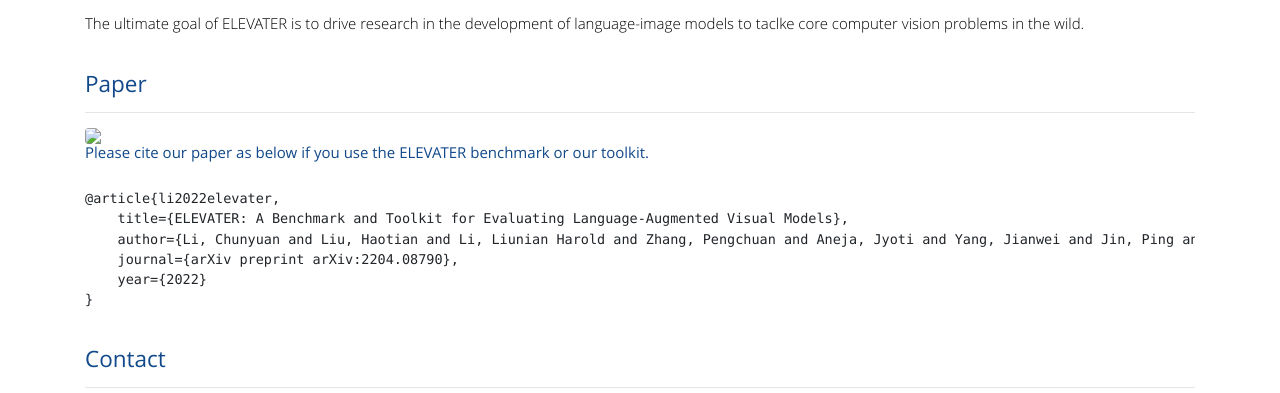
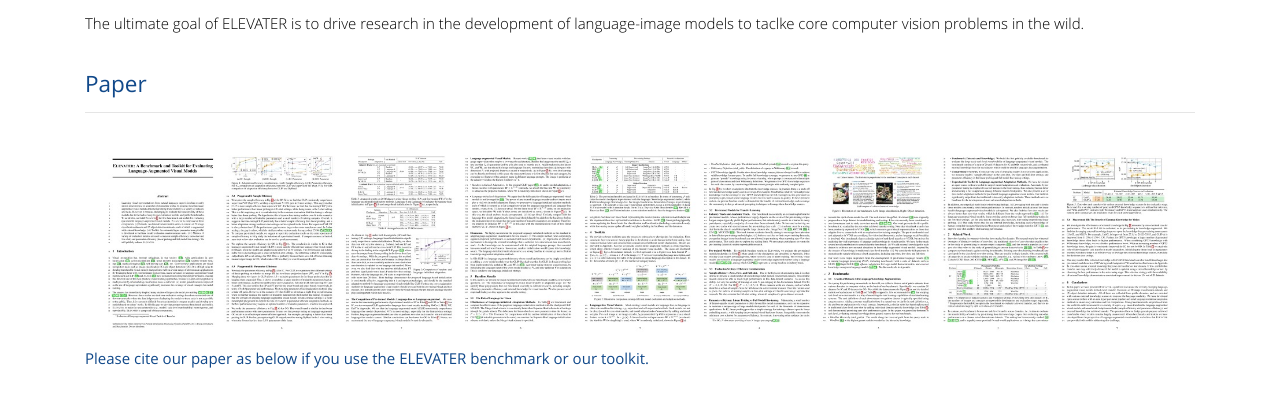
Before and after one commit to Computer-Vision-in-the-Wild/ELEVATER, a plain HTML site: page index.html in a window 1280 px wide. Shown: the part 1087-1480 px from the top of the page. Drawn offline with nearby package versions, Linux system fonts and the light colour scheme.

Commit message:
Update paper image

```diff
--- a/index.html
+++ b/index.html
@@ -178,7 +178,7 @@
             <div class="row">
                 <div class="col-lg-12 col-md-12 col-sm-12 col-xs-12 thumb">
                     <a href="https://arxiv.org/abs/2204.08790" target="_blank">
-                        <img src="image/paper.png" class="rounded img-fluid mx-auto d-block" border="5"/>
+                        <img src="image/paper.jpg" class="rounded img-fluid mx-auto d-block" border="5"/>
                     </a>
                 </div>
 
```
Also changed, not shown: image/paper.jpg (added).
